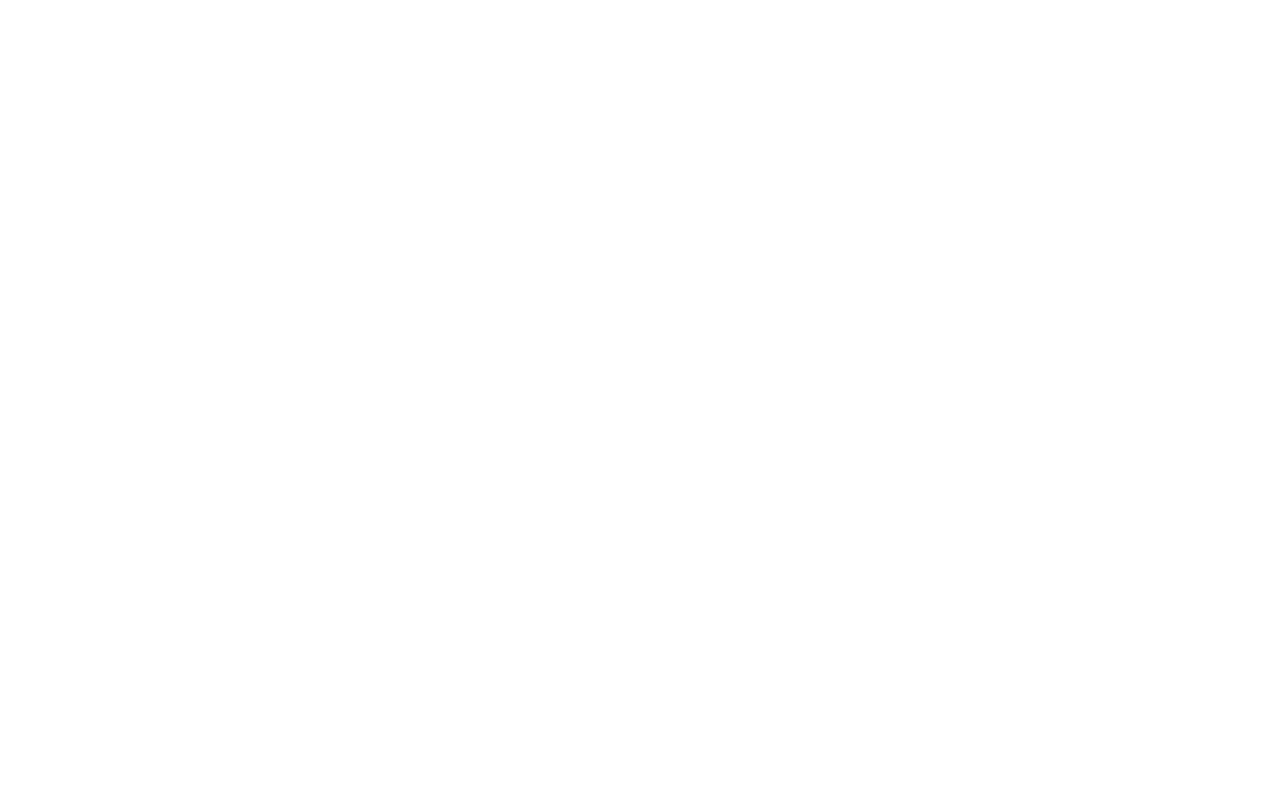
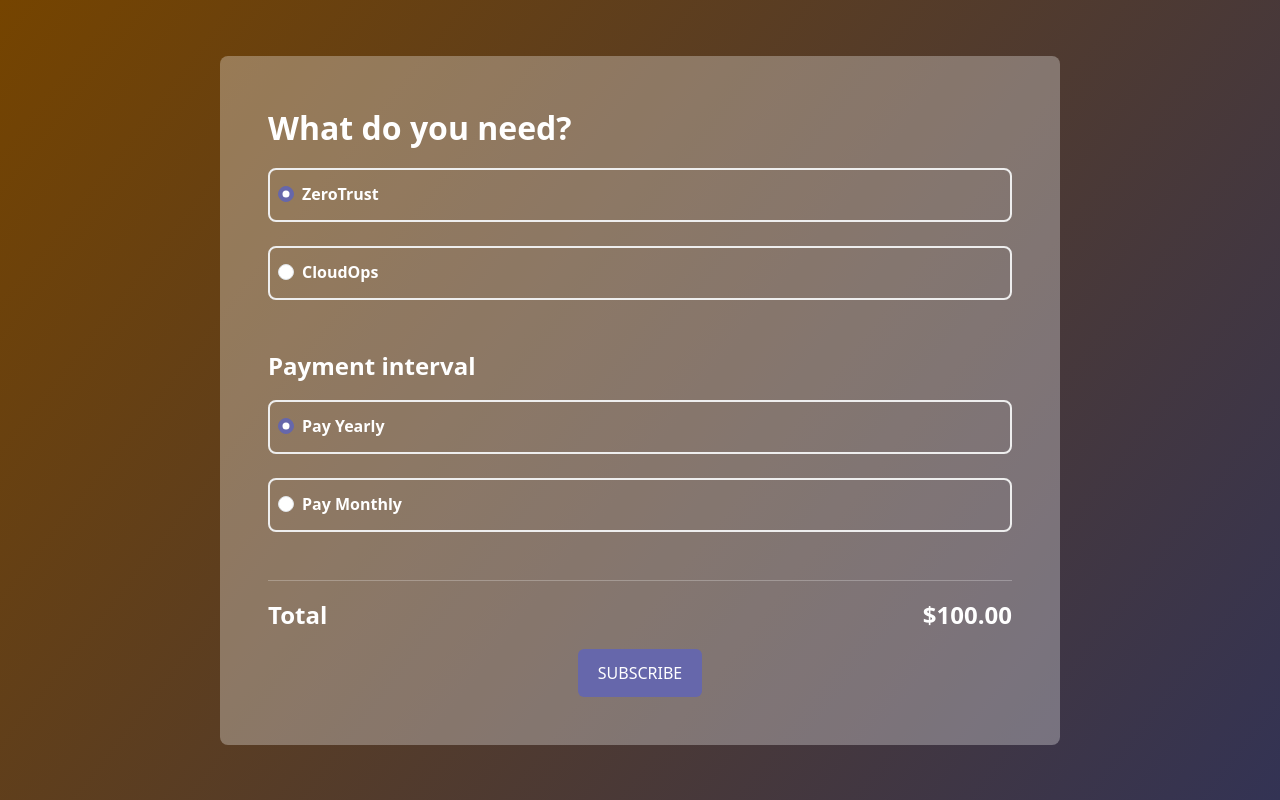
Before and after one commit to IAMPAMTEAM/iampam-landing-v2, a React (Create React App) app: page /pricing in a window 1280 px wide. Before the commit this address had no page. Built offline with nearby package versions, Linux system fonts and the light colour scheme.

Commit message:
Feat: Pricing Page Update

```diff
--- a/src/App.js
+++ b/src/App.js
@@ -1,13 +1,13 @@
-import logo from "./logo.svg";
-import "./App.css";
-import Landing from "./pages/Landing";
-import Login from "./pages/login";
-import RegisterCompany from "./pages/registerCompany";
-import RegisterAWSInfo from "./pages/registerAWS";
-import { BrowserRouter as Router, Routes, Route } from "react-router-dom";
-import { GoogleOAuthProvider } from "@react-oauth/google";
-import { Provider } from "react-redux";
-import store from "./store";
+import './App.css';
+import Landing from './pages/Landing';
+import Login from './pages/login';
+import RegisterCompany from './pages/registerCompany';
+import RegisterAWSInfo from './pages/registerAWS';
+import Pricing from './pages/pricing';
+import { BrowserRouter as Router, Routes, Route } from 'react-router-dom';
+import { GoogleOAuthProvider } from '@react-oauth/google';
+import { Provider } from 'react-redux';
+import store from './store';
 
 function App() {
   return (
@@ -19,6 +19,7 @@
             <Route path="/login" element={<Login />} />
             <Route path="/register/company" element={<RegisterCompany />} />
             <Route path="/register/aws-info" element={<RegisterAWSInfo />} />
+            <Route path="/pricing" element={<Pricing />} />
           </Routes>
         </Router>
       </Provider>
--- a/src/components/navbar.js
+++ b/src/components/navbar.js
@@ -1,15 +1,11 @@
-import React, { Component, useState, useEffect } from 'react';
+import React, { useState, useEffect } from 'react';
 import { Link } from 'react-router-dom';
 import logoFullLight from '../assets/images/logo-full-light.png';
 import { useSelector } from 'react-redux';
-import Cookies from 'js-cookie';
-import * as PortOne from '@portone/browser-sdk/v2';
 import { setId } from '../store/auth';
 
 const Navbar = () => {
-  let publicUrl = process.env.PUBLIC_URL + '/';
   let imgattr = 'logo';
-  let anchor = '#';
 
   const auth = useSelector((state) => state.auth);
   const register = useSelector((state) => state.register);
@@ -27,7 +23,6 @@
         'Content-Type': 'application/json',
       },
     }).then((response) => {
-      console.log(response);
       if (response.status === 200) {
         setIsLogin(true);
       } else if (auth.id) {
@@ -38,44 +33,8 @@
     });
   });
 
-  const requestPayment = async () => {
-    const orderInfo = {
-      storeId: 'store-e80d4fff-be65-4d04-9e84-e1a99e6184e2',
-      channelKey: 'channel-key-06e9a427-7834-42df-945c-630201f25aba',
-      paymentId: `payment-${crypto.randomUUID()}`,
-      orderName: 'cloudOps',
-      totalAmount: 100,
-      currency: 'CURRENCY_KRW',
-      payMethod: 'CARD',
-    };
-    const response = await PortOne.requestPayment(orderInfo);
-
-    if (response.code != null) {
-      console.error(response.message);
-      return;
-    }
-    console.log(response);
-    console.log(response.paymentId);
-    console.log(orderInfo.orderName);
-
-    const notified = await fetch('https://9ajdcwvcs2.execute-api.ap-northeast-2.amazonaws.com/dev/payment/complete', {
-      method: 'POST',
-      headers: { 'Content-Type': 'application/json' },
-      credentials: 'include',
-      body: JSON.stringify({
-        paymentId: response.paymentId,
-        orderProduct: orderInfo.orderName,
-      }),
-    });
-
-    if (notified.ok) {
-      console.log('Payment completed');
-      console.log(notified);
-    } else {
-      console.error('Failed to notify payment completion');
-      console.log(notified);
-    }
-  };
+  // TODO: pricing.js로 옮기기
+  const requestPayment = async () => {};
 
   const logout = async () => {
     if (auth.id) {
@@ -132,7 +91,7 @@
           {/* /.main-nav__main-navigation */}
 
           <div className="main-nav__right">
-            <Link to="/" className="thm-btn mr-4 subscribe-btn" onClick={requestPayment}>
+            <Link to="/pricing" className="thm-btn mr-4 subscribe-btn" onClick={requestPayment}>
               SUBSCRIBE
             </Link>
 
--- /dev/null
+++ b/src/pages/pricing.js
@@ -0,0 +1,142 @@
+import { useEffect, useState } from 'react';
+import { Form, Button } from 'react-bootstrap';
+import * as PortOne from '@portone/browser-sdk/v2';
+import { useNavigate } from 'react-router-dom';
+
+const Pricing = () => {
+  const [selectedProduct, setSelectedProduct] = useState('zerotrust');
+  const [selectedInterval, setSelectedInterval] = useState('Pay Yearly');
+  const [zeroTrustPrice, setZeroTrustPrice] = useState('');
+  const [cloudOpsPrice, setCloudOpsPrice] = useState('');
+
+  useEffect(() => {
+    selectedInterval === 'Pay Yearly' ? setZeroTrustPrice('$100.00') : setZeroTrustPrice('$10.00');
+  }, [selectedInterval]);
+
+  useEffect(() => {
+    selectedInterval === 'Pay Yearly' ? setCloudOpsPrice('$200.00') : setCloudOpsPrice('$20.00');
+  }, [selectedInterval]);
+
+  const navigate = useNavigate();
+
+  const subscribe = async () => {
+    const orderInfo = {
+      storeId: 'store-e80d4fff-be65-4d04-9e84-e1a99e6184e2',
+      channelKey: 'channel-key-06e9a427-7834-42df-945c-630201f25aba',
+      paymentId: `payment-${crypto.randomUUID()}`,
+      orderName: 'cloudOps',
+      totalAmount: 100,
+      currency: 'CURRENCY_KRW',
+      payMethod: 'CARD',
+    };
+    const response = await PortOne.requestPayment(orderInfo);
+    if (response.code != null) {
+      console.error(response.message);
+      return;
+    }
+    const notified = await fetch('https://9ajdcwvcs2.execute-api.ap-northeast-2.amazonaws.com/dev/payment/complete', {
+      method: 'POST',
+      headers: { 'Content-Type': 'application/json' },
+      credentials: 'include',
+      body: JSON.stringify({
+        paymentId: response.paymentId,
+        orderProduct: orderInfo.orderName,
+      }),
+    });
+    navigate('/');
+    if (notified.ok) {
+      console.log('Payment completed');
+      console.log(notified);
+      navigate('/');
+    } else {
+      console.error('Failed to notify payment completion');
+      console.log(notified);
+    }
+  };
+
+  return (
+    <section className="pricing-wrap">
+      <div className="pricing-cont">
+        <p className="pricing-cont__title">What do you need?</p>
+        <div className="pricing-cont__products">
+          <Form>
+            <div key="inline-radio" className="mb-3">
+              <div className="pricing-cont__product">
+                <Form.Check
+                  type="radio"
+                  id="check-zerotrust"
+                  name="product"
+                  value="zerotrust"
+                  label="ZeroTrust"
+                  onChange={(e) => setSelectedProduct(e.target.value)}
+                  className="pricing-cont__product-label"
+                  checked={selectedProduct === 'zerotrust'}
+                />
+              </div>
+              <div className="pricing-cont__product">
+                <Form.Check
+                  type="radio"
+                  id="check-cloudops"
+                  name="product"
+                  value="cloudops"
+                  label="CloudOps"
+                  onChange={(e) => setSelectedProduct(e.target.value)}
+                  className="pricing-cont__product-label"
+                  checked={selectedProduct === 'cloudops'}
+                />
+              </div>
+            </div>
+          </Form>
+        </div>
+
+        <div className="pricing-cont__interval">
+          <p className="pricing-cont__interval-title">Payment interval</p>
+          <div className="pricing-cont__products"></div>
+          <Form>
+            <div key="inline-radio" className="mb-3">
+              <div className="pricing-cont__product">
+                <Form.Check
+                  type="radio"
+                  id="check-yearly"
+                  name="interval"
+                  value={selectedInterval}
+                  label="Pay Yearly"
+                  onChange={(e) => setSelectedInterval('Pay Yearly')}
+                  className="pricing-cont__product-label"
+                  checked={selectedInterval === 'Pay Yearly'}
+                />
+              </div>
+              <div className="pricing-cont__product">
+                <Form.Check
+                  type="radio"
+                  id="check-monthly"
+                  name="interval"
+                  value={selectedInterval}
+                  label="Pay Monthly"
+                  onChange={(e) => setSelectedInterval('Pay Monthly')}
+                  className="pricing-cont__product-label"
+                  checked={selectedInterval === 'Pay Monthly'}
+                />
+              </div>
+            </div>
+          </Form>
+        </div>
+
+        <hr className="pricing-division" />
+
+        <div className="pricing-cont__total">
+          <p className="pricing-cont__total-title">Total</p>
+          {selectedProduct === 'zerotrust' ? <p className="dollar">{zeroTrustPrice}</p> : <p className="dollar">{cloudOpsPrice}</p>}
+        </div>
+
+        <div className="pricing-cont__btn">
+          <Button variant="primary" className="pricing-cont__btn-subscribe" onClick={subscribe}>
+            SUBSCRIBE
+          </Button>
+        </div>
+      </div>
+    </section>
+  );
+};
+
+export default Pricing;
```
Also changed, not shown: src/index.css.
